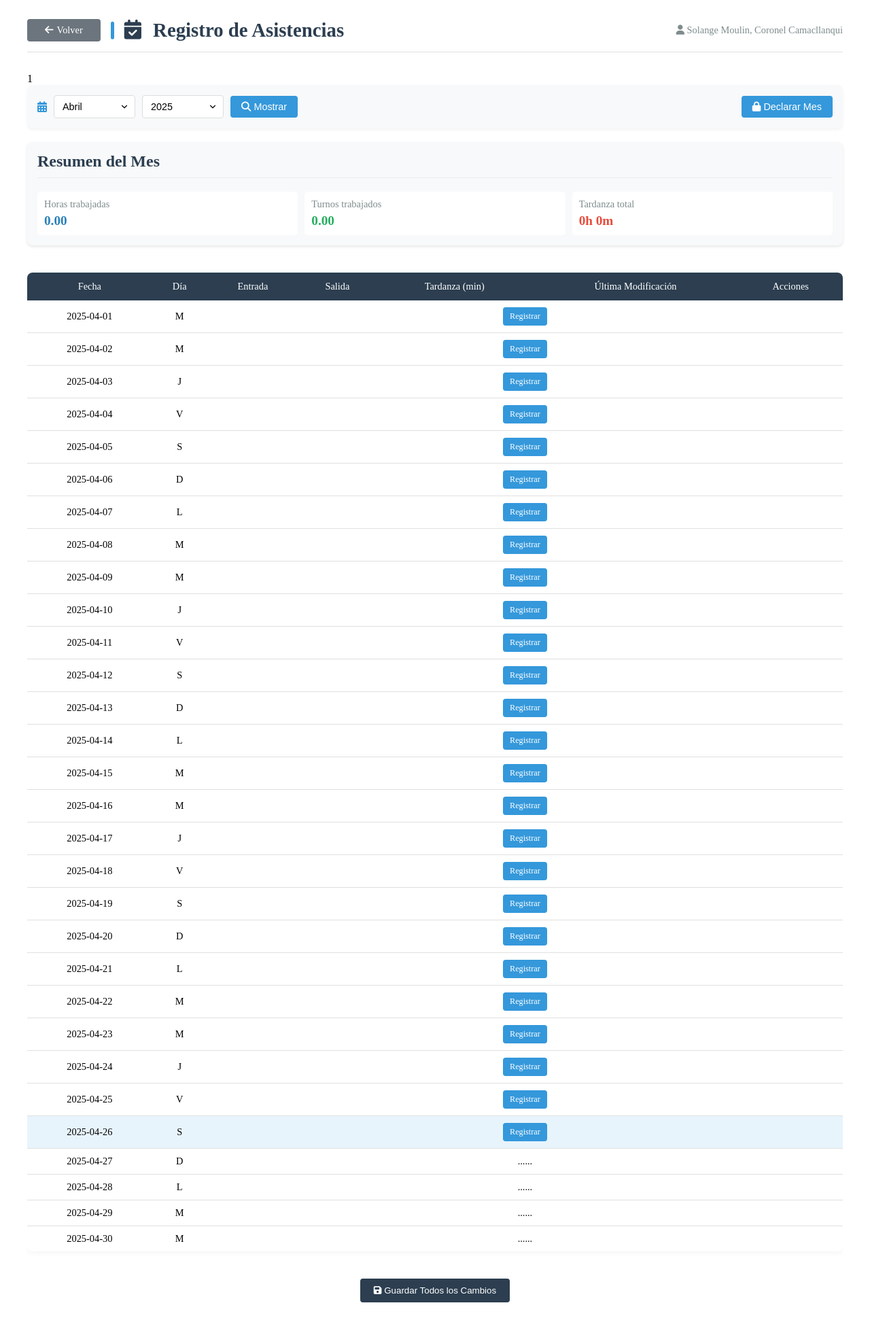
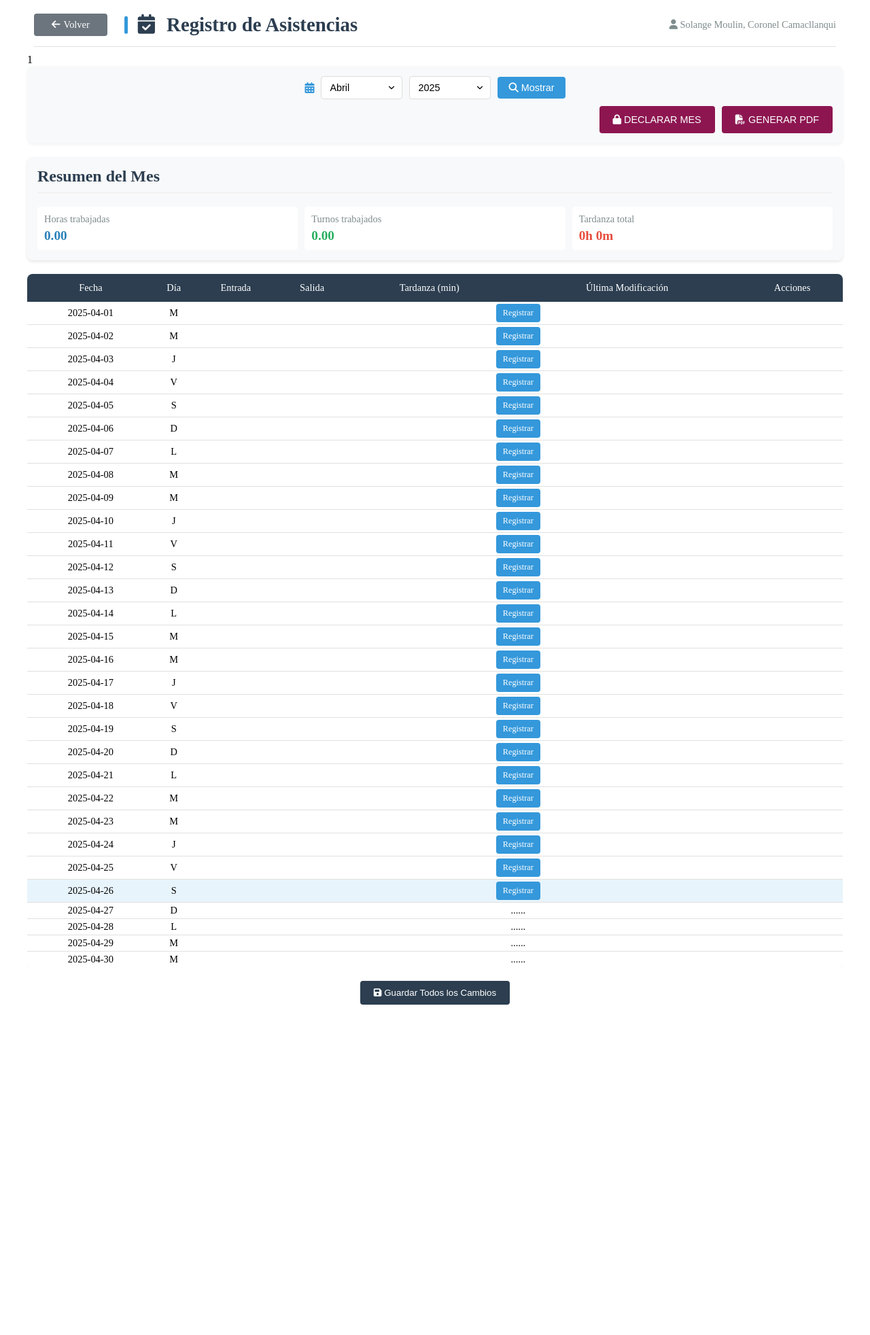
Before and after one commit to giancarlovilch/soloboticas.github.io, a PHP site: page /myphp/asistencias.php in a window 1280 px wide. Shown: the whole page at 68% size. After the commit the page ends 1478 px from the top, so only its background shows below. Run offline with PHP 8.4, Linux system fonts and the light colour scheme; a user stored in the database is signed in; data comes from the database, SQL or seed files in the repository; data that the repository does not hold is empty; some libraries are stand-ins or nearby versions.

Commit message:
asistenciassss

```diff
--- a/css/asistencia.css
+++ b/css/asistencia.css
@@ -1,7 +1,7 @@
 /* Estilos para la tabla de asistencias */
 .attendance-list {
     width: 100%;
-    margin: 20px auto;
+    margin: auto;
     border-collapse: separate;
     border-spacing: 0;
     font-size: 0.9em;
@@ -9,18 +9,24 @@
     border-radius: 8px;
     overflow: hidden;
 }
+@media (max-width: 700px) {
+    .attendance-list {
+        font-size: 0.5em;
+    }
+}
 
 .attendance-list th {
     background-color: #2c3e50;
     color: white;
-    padding: 12px 8px;
+    padding: 12px 0px;
     text-align: center;
     font-weight: 500;
     border: none;
 }
 
+
 .attendance-list td {
-    padding: 10px 8px;
+    padding: 3px 0px;
     text-align: center;
     border-bottom: 1px solid #e0e0e0;
     background-color: white;
@@ -47,7 +53,7 @@
 /* Estilos para los inputs */
 .editable-time, .editable-number {
     width: 80px;
-    padding: 6px;
+    /* padding: 6px; */
     border: 1px solid #ddd;
     border-radius: 4px;
     text-align: center;
--- a/myphp/asistencias.php
+++ b/myphp/asistencias.php
@@ -266,22 +266,27 @@ function obtenerNombreDia($fecha)
     <!-- <link rel="stylesheet" href="../css/normalize.css"> -->
     <link rel="stylesheet" href="../css/asistencia.css">
     <link rel="stylesheet" href="https://cdnjs.cloudflare.com/ajax/libs/font-awesome/6.4.0/css/all.min.css">
+    <script src="https://cdnjs.cloudflare.com/ajax/libs/html2pdf.js/0.10.1/html2pdf.bundle.min.js" integrity="sha512-GsLlZN/3F2ErC5ifS5QtgpiJtWd43JWSuIgh7mbzZ8zBps+dvLusV+eNQATqgA/HdeKFVgA5v3S/cIrLF7QnIg==" crossorigin="anonymous" referrerpolicy="no-referrer"></script>
     <style>
         /* Estilos generales mejorados */
         .container {
             max-width: 1200px;
             margin: 0 auto;
-            padding: 20px;
+            /* padding: 20px; */
         }
 
         /* Estilo para el título principal */
         .page-header {
             display: flex;
-            justify-content: space-between;
+            flex-wrap: wrap;
+            justify-content: flex-start;
             align-items: center;
             margin-bottom: 30px;
             padding-bottom: 15px;
             border-bottom: 1px solid #e0e0e0;
+            gap: 10px;
+            margin: 10px;
+            margin-top: 20px;
         }
 
         .page-title {
@@ -290,6 +295,7 @@ function obtenerNombreDia($fecha)
             margin: 0;
             position: relative;
             padding-left: 20px;
+            flex-grow: 1;
         }
 
         .page-title:before {
@@ -325,6 +331,14 @@ function obtenerNombreDia($fecha)
             flex-wrap: wrap;
         }
 
+        @media (max-width: 700px) {
+            .month-selector {
+                flex-direction: column;
+
+
+            }
+        }
+
         .month-selector select {
             padding: 8px 12px;
             border: 1px solid #ddd;
@@ -358,6 +372,20 @@ function obtenerNombreDia($fecha)
             display: flex;
             gap: 10px;
             margin-left: auto;
+        }
+
+        @media (max-width: 700px) {
+            .month-actions {
+                flex-direction: column;
+                align-items: stretch;
+                margin-left: 0;
+            }
+        }
+
+        .month-actions button {
+            background-color: rgb(141, 22, 81);
+            padding: 12px 20px;
+            text-transform: uppercase;
         }
 
         .btn-declare {
@@ -401,23 +429,26 @@ function obtenerNombreDia($fecha)
             color: white;
         }
 
-        .page-header {
-            display: flex;
-            justify-content: flex-start;
-            /* Cambiado de space-between a flex-start */
+        .btn-print {
+            background-color: #6c757d;
+            color: white;
+            padding: 8px 16px;
+            border: none;
+            border-radius: 4px;
+            cursor: pointer;
+            font-size: 0.9rem;
+            display: inline-flex;
             align-items: center;
-            margin-bottom: 30px;
-            padding-bottom: 15px;
-            border-bottom: 1px solid #e0e0e0;
+            gap: 5px;
+            transition: background-color 0.2s;
         }
 
-        .page-title {
-            margin: 0;
-            position: relative;
-            padding-left: 20px;
-            flex-grow: 1;
-            /* Para que el título ocupe el espacio restante */
+        .btn-print:hover {
+            background-color: #5a6268;
         }
+
+        /* Para que el título ocupe el espacio restante */
+
 
         /* Resto de tus estilos existentes (attendance-list, summary-card, etc.) */
         /* ... (mantener los estilos existentes pero puedes aplicar mejoras similares) ... */
@@ -454,7 +485,7 @@ function obtenerNombreDia($fecha)
         <!-- Selector de mes/año mejorado -->
         <div class="month-selector-container">
             <form method="get" class="month-selector">
-                <div style="display: flex; align-items: center; gap: 10px;">
+                <div style="display: flex; align-items: center; gap: 10px; width: 100%; flex-wrap: wrap;justify-content: center;">
                     <i class="fas fa-calendar-alt" style="color: #3498db;"></i>
                     <select name="mes">
                         <?php for ($m = 1; $m <= 12; $m++): ?>
@@ -486,6 +517,10 @@ function obtenerNombreDia($fecha)
                             <i class="fas fa-info-circle"></i> Bloqueado
                         </div>
                     <?php endif; ?>
+
+                    <button onclick="generarPDF()" class="btn-print">
+                        <i class="fas fa-file-pdf"></i> Generar PDF
+                    </button>
                 </div>
             </form>
         </div>
@@ -509,6 +544,7 @@ function obtenerNombreDia($fecha)
                 </div>
             </div>
         </div>
+
 
         <!-- Resumen del mes -->
         <!-- Resumen del mes - diseño mejorado -->
@@ -603,7 +639,6 @@ function obtenerNombreDia($fecha)
                                 echo '<td colspan="5">'; // Aumentar el colspan a 5
                                 echo '<button class="add-btn" onclick="registrarAsistencia(\'' . $fecha . '\')">Registrar</button>';
                                 echo '</td>';
-
                             } else {
                                 echo '<td colspan="6">...' . ($esFuturo ? '...' : '') . '</td>'; // Aumentar el colspan a 6
                             }
@@ -810,6 +845,72 @@ function obtenerNombreDia($fecha)
                 alert('Contraseña incorrecta');
             }
         }
+        // Agrega esto al final, con los otros scripts
+        function generarPDF() {
+            // Verificar si html2pdf está disponible
+            if (typeof html2pdf === 'undefined') {
+                alert('La biblioteca para generar PDF no se cargó correctamente. Por favor recarga la página.');
+                console.error('html2pdf no está definido');
+                return;
+            }
+
+            // Mostrar feedback al usuario
+            const btn = document.querySelector('.btn-print');
+            const originalHTML = btn.innerHTML;
+            btn.innerHTML = '<i class="fas fa-spinner fa-spin"></i> Preparando PDF...';
+            btn.disabled = true;
+
+            try {
+                // Seleccionar el contenido a exportar
+                const element = document.querySelector('main.container');
+
+                // Opciones de configuración
+                const opt = {
+                    margin: [10, 10, 10, 10],
+                    filename: `asistencias_${<?= $mesSeleccionado ?>}_${<?= $anioSeleccionado ?>}.pdf`,
+                    image: {
+                        type: 'jpeg',
+                        quality: 1
+                    },
+                    html2canvas: {
+                        scale: 2,
+                        scrollY: 0,
+                        useCORS: true,
+                        allowTaint: true,
+                        logging: true
+                    },
+                    jsPDF: {
+                        unit: 'mm',
+                        format: 'a3',
+                        orientation: 'portrait',
+                        compressPDF: true
+                    }
+                };
+
+                // Generar y descargar el PDF
+                html2pdf()
+                    .set(opt)
+                    .from(element)
+                    .save()
+                    .then(() => {
+                        console.log('PDF generado con éxito');
+                    })
+                    .catch(err => {
+                        console.error('Error al generar PDF:', err);
+                        alert('Error al generar el PDF: ' + err.message);
+                    })
+                    .finally(() => {
+                        btn.innerHTML = originalHTML;
+                        btn.disabled = false;
+                    });
+
+            } catch (error) {
+                console.error('Error en generarPDF:', error);
+                btn.innerHTML = originalHTML;
+                btn.disabled = false;
+                alert('Error inesperado: ' + error.message);
+            }
+        }
     </script>
 </body>
 
--- a/myphp/dashboard/documents.php
+++ b/myphp/dashboard/documents.php
@@ -221,7 +221,7 @@ $tareas_completadas = $pdo->query("
         .container {
             max-width: 1200px;
             margin: 0 auto;
-            padding: 20px;
+            /* padding: 20px; */
         }
 
         .header {
```
Also changed, not shown: myphp/dashboard.php (+14 -13 lines).
